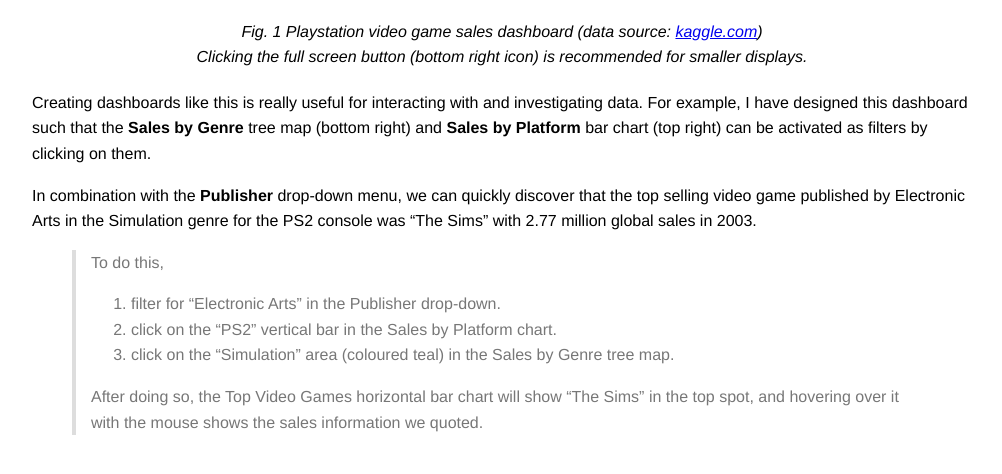
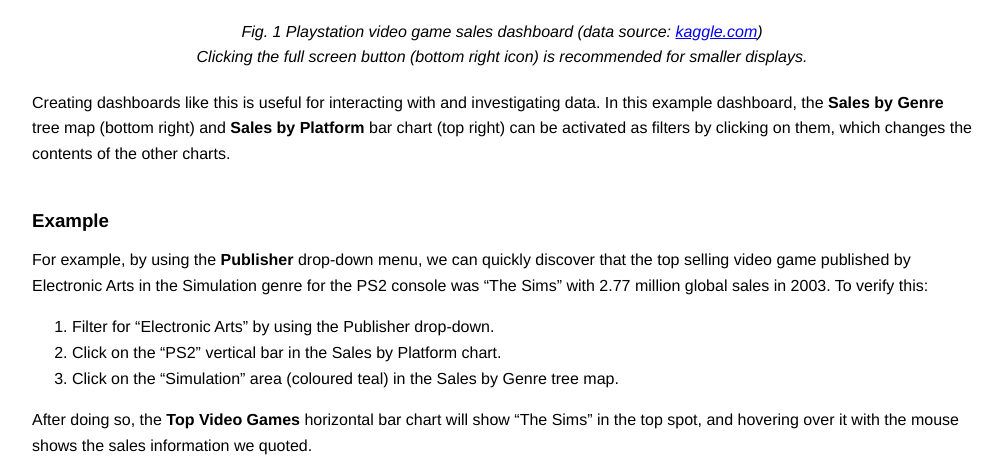
Before and after one commit to bfmkr/portfolio, a Jekyll site: the page built from Tableau Demo 1.md, in a window 1280 px wide. Shown: the part 575-1049 px from the top of the page, without its empty margins (138-1140 px from the left). Built offline with Jekyll 4.4.1, drawn with Linux system fonts in a browser that asks for light colours; before the commit the page ends 1026 px from its top, so only the background shows below that; some of the changed lines change nothing that is shown.

Commit message:
Clean up text for Tableau dashboard example

```diff
--- a/Tableau Demo 1.md
+++ b/Tableau Demo 1.md
@@ -42,6 +42,22 @@
     Clicking the full screen button (bottom right icon) is recommended for smaller displays.
 </figcaption>
 
+
+Creating dashboards like this is useful for interacting with and investigating data.
+In this example dashboard, the **Sales by Genre** tree map (bottom right) and **Sales by Platform** bar chart (top right) can be activated as filters by clicking on them, which changes the contents of the other charts.
+
+
+### Example
+
+For example, by using the **Publisher** drop-down menu, we can quickly discover that the top selling video game published by Electronic Arts in the Simulation genre for the PS2 console was "The Sims" with 2.77 million global sales in 2003. To verify this:
+
+1. Filter for "Electronic Arts" by using the Publisher drop-down.
+2. Click on the "PS2" vertical bar in the Sales by Platform chart.
+3. Click on the "Simulation" area (coloured teal) in the Sales by Genre tree map.
+
+After doing so, the **Top Video Games** horizontal bar chart will show "The Sims" in the top spot, and hovering over it with the mouse shows the sales information we quoted.
+
+
 <script type='text/javascript'>
 var divElement = document.getElementById('viz1684839151419');
 var vizElement = divElement.getElementsByTagName('object')[0];
@@ -52,17 +68,3 @@
 scriptElement.src = 'https://public.tableau.com/javascripts/api/viz_v1.js';
 vizElement.parentNode.insertBefore(scriptElement, vizElement);
 </script>
-
-
-Creating dashboards like this is really useful for interacting with and investigating data.
-For example, I have designed this dashboard such that the **Sales by Genre** tree map (bottom right) and **Sales by Platform** bar chart (top right) can be activated as filters by clicking on them.
-
-In combination with the **Publisher** drop-down menu, we can quickly discover that the top selling video game published by Electronic Arts in the Simulation genre for the PS2 console was "The Sims" with 2.77 million global sales in 2003.
-
-> To do this,
->
-> 1. filter for "Electronic Arts" in the Publisher drop-down.
-> 2. click on the "PS2" vertical bar in the Sales by Platform chart.
-> 3. click on the "Simulation" area (coloured teal) in the Sales by Genre tree map.
->
-> After doing so, the Top Video Games horizontal bar chart will show "The Sims" in the top spot, and hovering over it with the mouse shows the sales information we quoted.
```
